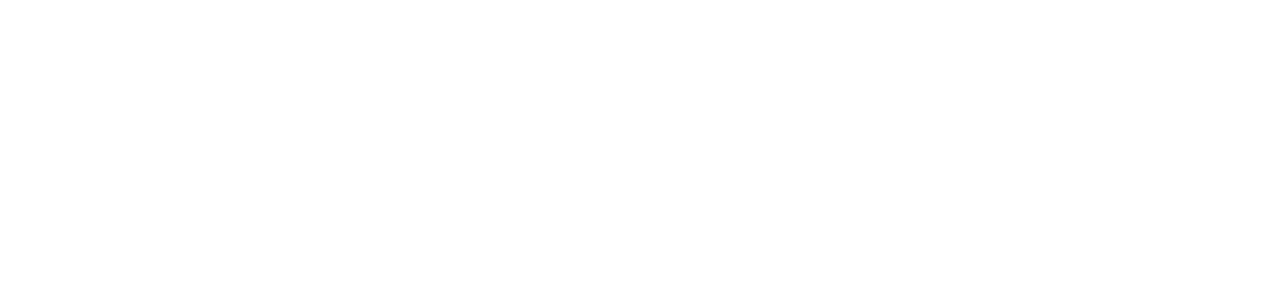
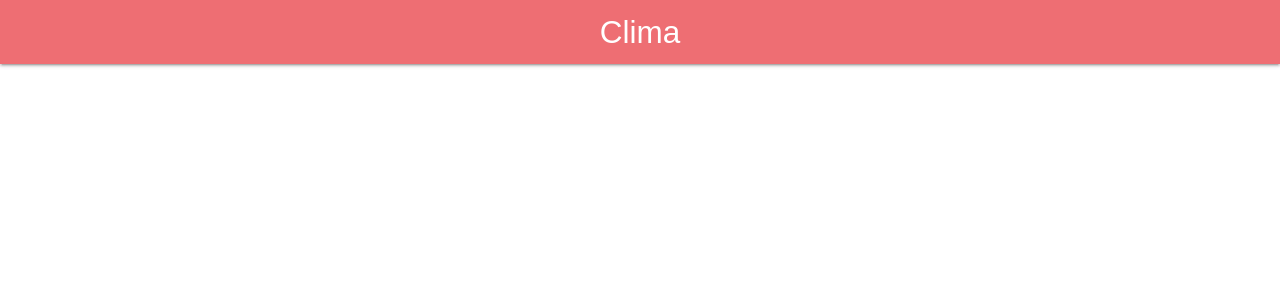
Before and after one commit to cristian9829/Rect-API-Clima, a React (Create React App) app: page / in a window 1280 px wide. Shown: the top 300 px of the page. Built offline with nearby package versions, Linux system fonts and the light colour scheme.

Commit message:
create component nav

```diff
--- a/src/App.js
+++ b/src/App.js
@@ -1,9 +1,12 @@
 import React from 'react';
+import Header from './componentes/Header';
 
 function App() {
   return (
     <div className="App">
-
+      <Header
+        titulo="Clima"
+      />
     </div>
   );
 }
--- /dev/null
+++ b/src/componentes/Header.js
@@ -0,0 +1,15 @@
+import React from 'react';
+
+
+const Header = (props) =>{
+  return(
+    <div>
+      <nav className="nav-wrapper ligth-blue darken-2">
+        <a className="brand-logo">{props.titulo}</a>
+      </nav>
+    </div>
+  )
+}
+
+
+export default Header;
```
